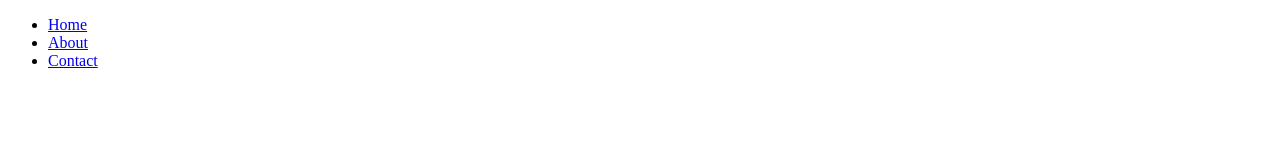
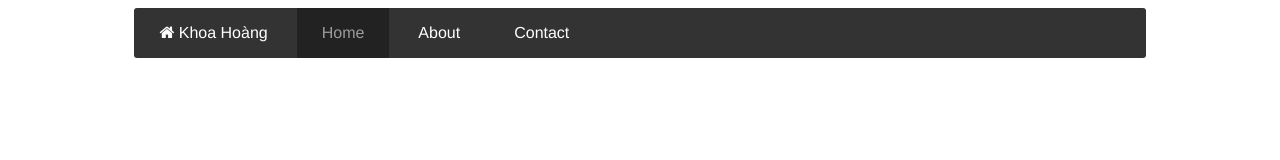
Before and after one commit to nhatkhoa/webrepository, a plain HTML site: page site/index.html in a window 1280 px wide. Drawn offline with Linux system fonts and the light colour scheme.

Commit message:
Customs navigation styles.

```diff
--- a/site/css/main.sass
+++ b/site/css/main.sass
@@ -1,3 +1,20 @@
-section
-	display: inline-block
-	border: 1px solid black
+/* ==========================================================================
+   Navigation Bar Styles
+   ========================================================================== */
+
+.nav
+    padding-left: 0
+    margin-bottom: 0
+    list-style: none
+
+.nav
+	li
+    	position: relative
+    	display: block
+
+.nav
+	li
+		a
+		    position: relative
+		    display: block
+		    padding: 10px 15px
--- /dev/null
+++ b/site/css/style.scss
@@ -0,0 +1,71 @@
+$font-stack: Helvetica,
+sans-serif;
+$font-brand: Helvetica,
+sans-serif;
+$primary-color: #333;
+$radiusBorder: 3px;
+
+/* ==========================================================================
+   Shared Styles
+   ========================================================================== */
+
+a:link {
+    text-decoration: none;
+    color: $primary-color;
+    font-family: $font-stack;
+}
+
+.inline {
+    display: inline-block;
+}
+
+.wrapper {
+    width: 80%;
+    margin: 5px auto;
+}
+
+
+/* ==========================================================================
+   Navigation Bar Styles
+   ========================================================================== */
+
+.nav {
+    color: white;
+    background: #333;
+    height: 50px;
+    border-radius: $radiusBorder;
+    .navContainer {
+        a {
+            position: relative;
+            display: block;
+            padding: 16px 25px;
+            color: white;
+        }
+
+        a:hover,
+        a:focus {
+            text-decoration: none;
+            background-color: #444;
+        }
+        .navBrand {
+
+        }
+        .navMenu {
+            list-style: none;
+            ul {
+                padding: 0;
+                margin: 0;
+                li {
+                    position: relative;
+                    display: inline-block;
+                }
+                li.active {
+                    a {
+                        color: #9C9C9C;
+                        background: #222;
+                    }
+                }
+            }
+        }
+    }
+}
--- a/site/index.html
+++ b/site/index.html
@@ -5,20 +5,21 @@
     <meta charset="utf-8">
     <meta http-equiv="X-UA-Compatible" content="IE=edge">
     <title>Home Page By Khoa Hoang</title>
-    <link rel="stylesheet" href="css/main.css">
+    <link rel="stylesheet" href="css/style.css">
     <link href="//netdna.bootstrapcdn.com/font-awesome/4.4.0/css/font-awesome.min.css" rel="stylesheet">
 </head>
 
 <body>
     <div class="wrapper">
     <!-- Begin of Navination Bar -->
-        <nav>
-            <div class="container">
-                <div class="navBrand">
+        <nav class="nav">
+            <div class="navContainer">
+                <div class="navBrand inline">
+                	<a href="#" title="Home"><i class="fa fa-home"></i> Khoa Hoàng</a>
                 </div>
-                <div class="navMenu">
+                <div class="navMenu inline">
                     <ul>
-                        <li><a href="#" title="Home">Home</a></li>
+                        <li class="active"><a href="#" title="Home">Home</a></li>
                         <li><a href="#" title="Home">About</a></li>
                         <li><a href="#" title="Home">Contact</a></li>
                     </ul>
```
Also changed, not shown: site/css/main.css, site/css/style.css (added), 2 other files.
